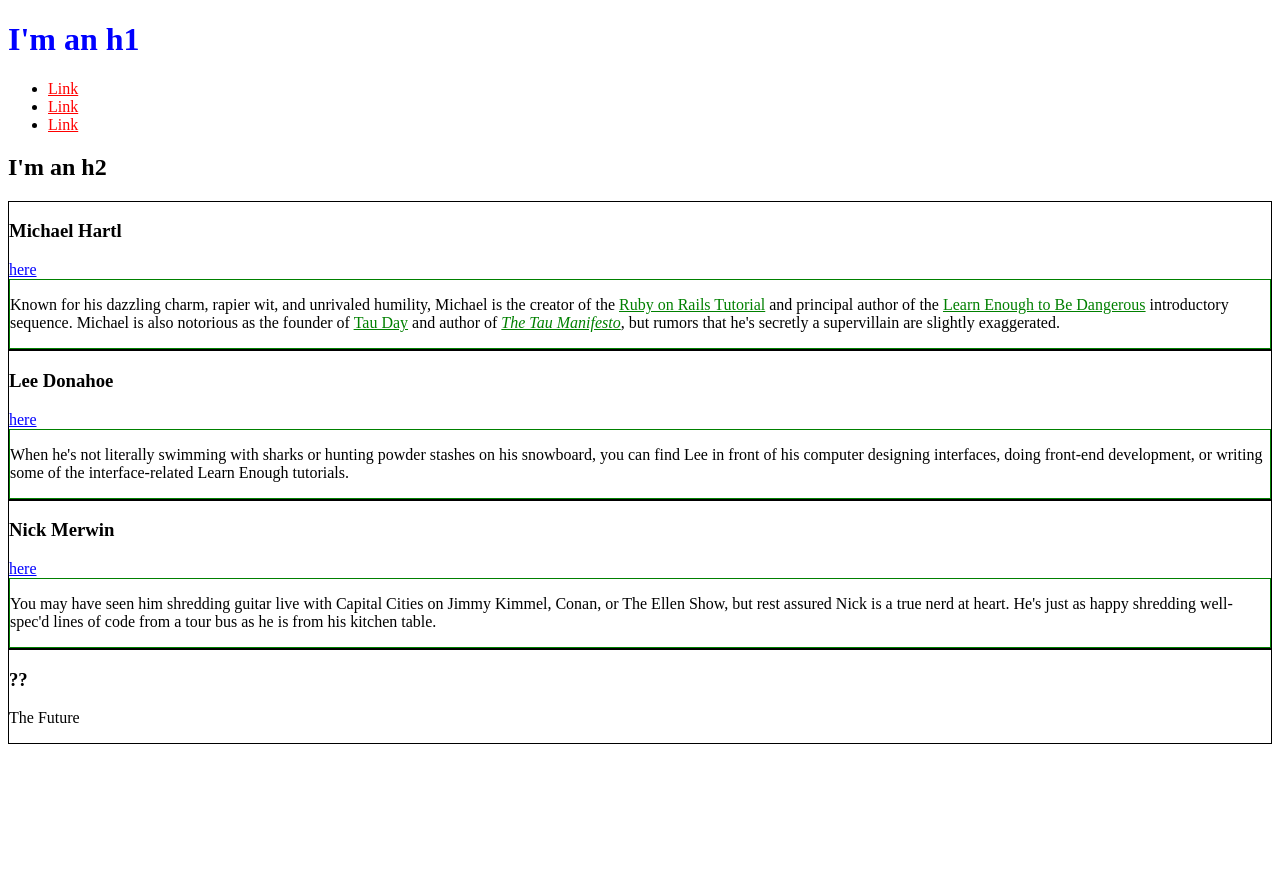
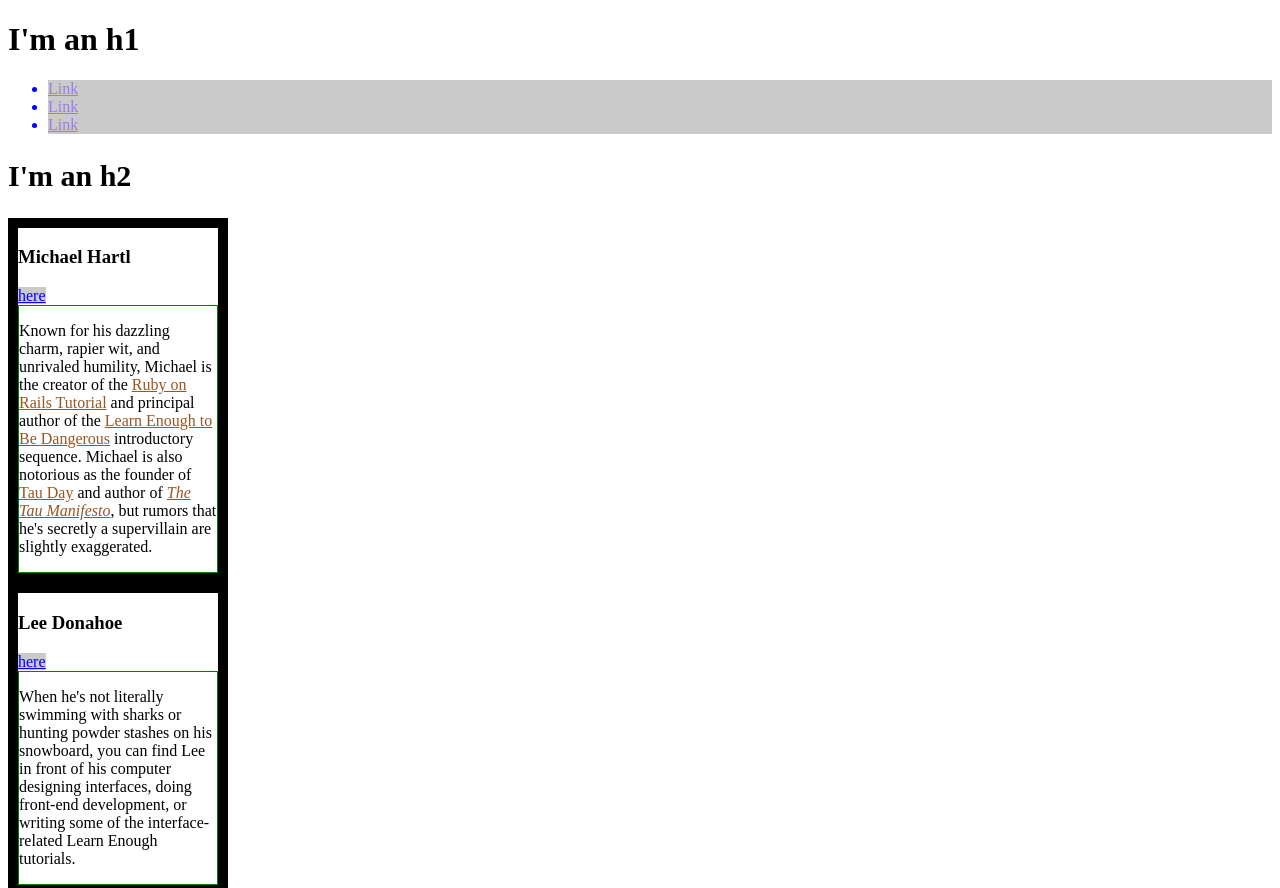
Before and after one commit to 1Elral4/1Elral4.github.io, a plain HTML site: page index.html in a window 1280 px wide. Shown: the top 888 px of the page. Before the commit the page ends 800 px from the top, so only its background shows below. Drawn offline with Linux system fonts and the light colour scheme.

Commit message:
Change styling properties using absolute values

```diff
--- a/index.html
+++ b/index.html
@@ -6,7 +6,7 @@
     <style>
       /* GLOBAL STYLES */
       a {
-        color: red;
+        color: #9a7bed;
       }
       div {
         border: 1px solid green;
@@ -14,31 +14,36 @@
       div.bio-box{
         border-color: black;
       }
+      h2 {
+        font-size: 30px;
+      }
 
       /* SOCIAL STYLES */
       .social-link {
+        background: rgba(150, 150, 150, .5);
         color: blue;
       }
 
       /* BIO STYLES */
       .bio-box {
-        border: 1px solid black;
+        border: 10px solid black;
+        width: 200px;
       }
       .bio-copy a {
-        color: green;
+        color: #952;
       }
     </style>
   </head>
   <body>
-    <h1 class="social-link">I'm an h1</h1>
+    <h1>I'm an h1</h1>
     <ul>
-      <li>
+      <li class="social-link">
         <a href="http://example.com/">Link</a>
       </li>
-      <li>
+      <li class="social-link">
         <a href="http://example.com/">Link</a>
       </li>
-      <li>
+      <li class="social-link">
         <a href="http://example.com/">Link</a>
       </li>
     </ul>
```
